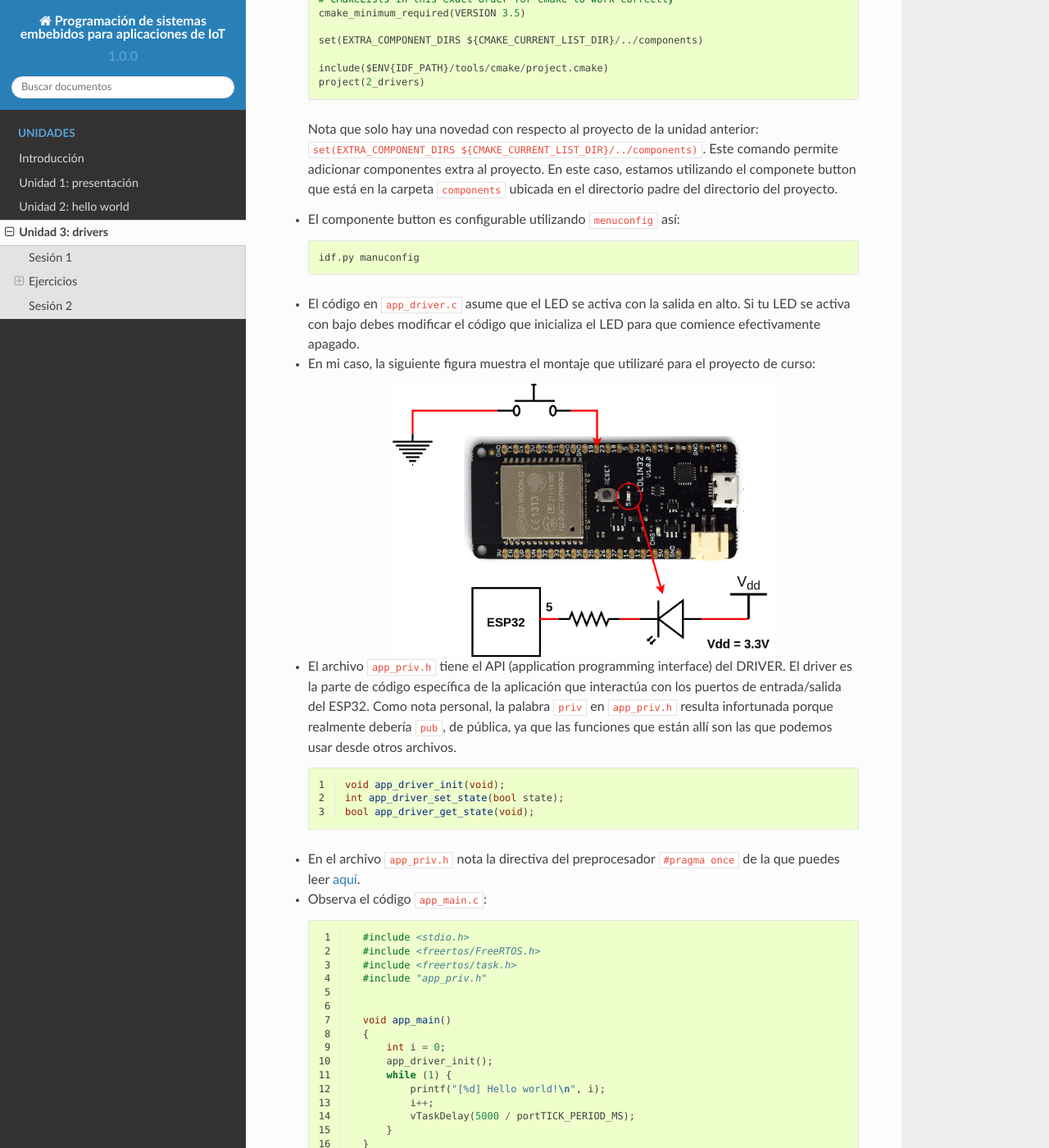
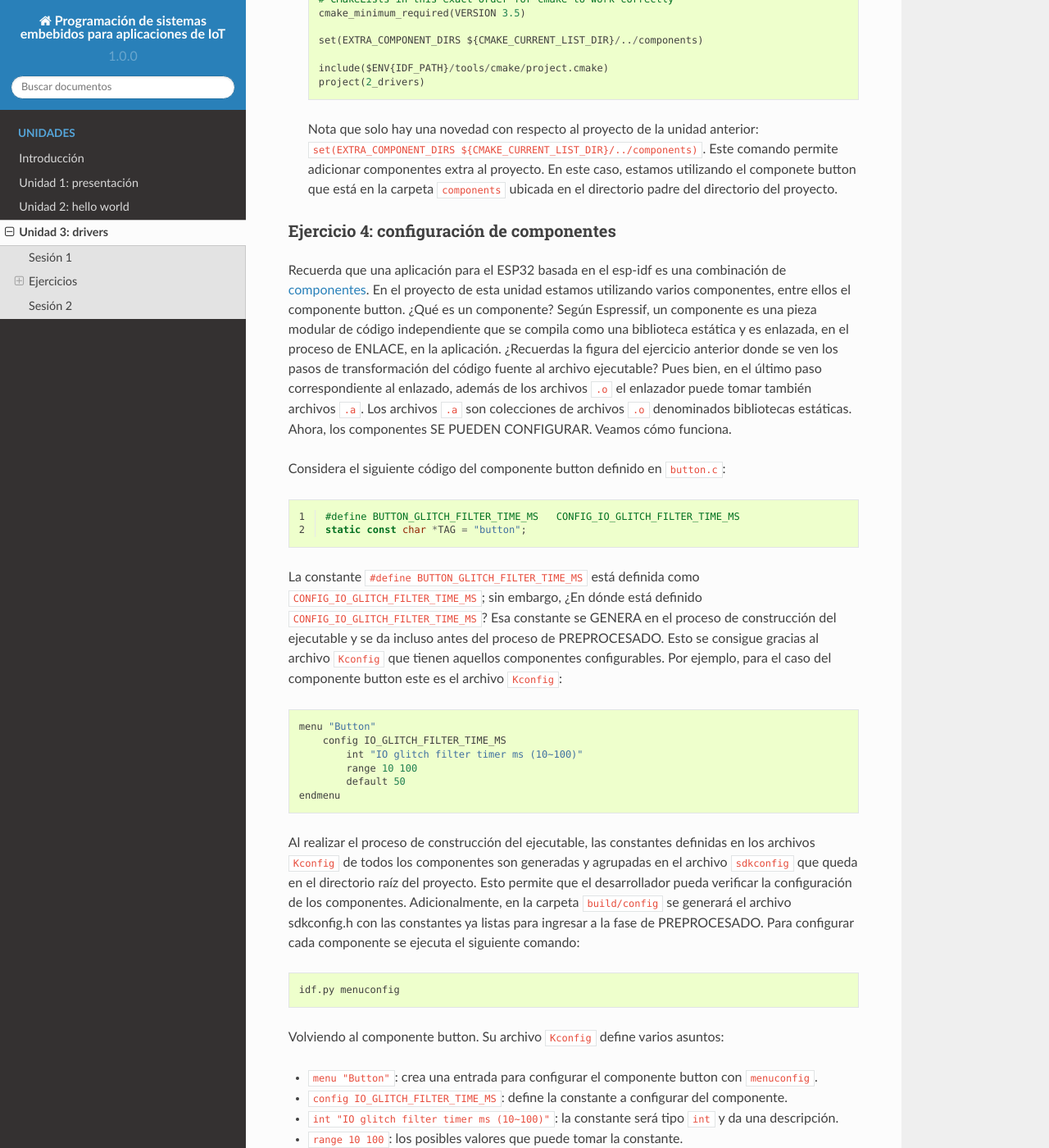
Before and after one commit to juanferfranco/espiot, a Sphinx documentation site: the page built from docs/_unidad3/unidad3.rst, in a window 1280 px wide and 1400 px high, scrolled down 9230 px. Shown: the whole window at 82% size. Built offline with Sphinx 7.4.7 and the Read the Docs theme 2.0.0, drawn with Linux system fonts in a browser that asks for light colours; some of the changed text lies outside the part shown.

Commit message:
add exercise 4

```diff
--- a/docs/_unidad3/unidad3.rst
+++ b/docs/_unidad3/unidad3.rst
@@ -462,11 +462,89 @@ Hagamos una exploración de partes del proyecto ``2_drivers``:
   el componete button que está en la carpeta ``components`` ubicada en el directorio
   padre del directorio del proyecto.
 
-* El componente button es configurable utilizando ``menuconfig`` así:
 
-  .. code-block:: bash
+Ejercicio 4: configuración de componentes
+^^^^^^^^^^^^^^^^^^^^^^^^^^^^^^^^^^^^^^^^^^
 
-      idf.py manuconfig
+Recuerda que una aplicación para el ESP32 basada en el esp-idf es una combinación de
+`componentes <https://docs.espressif.com/projects/esp-idf/en/stable/esp32/api-guides/build-system.html#overview>`__. En
+el proyecto de esta unidad estamos utilizando varios componentes, entre ellos el componente button. ¿Qué es un
+componente? Según Espressif, un componente es una pieza modular de código independiente que se compila como una biblioteca
+estática y es enlazada, en el proceso de ENLACE, en la aplicación. ¿Recuerdas la figura del ejercicio anterior donde
+se ven los pasos de transformación del código fuente al archivo ejecutable? Pues bien, en el último paso correspondiente al enlazado,
+además de los archivos ``.o`` el enlazador puede tomar también archivos ``.a``. Los archivos ``.a`` son colecciones
+de archivos ``.o`` denominados bibliotecas estáticas. Ahora, los componentes SE PUEDEN CONFIGURAR. Veamos cómo funciona.
+
+
+Considera el siguiente código del componente button definido en ``button.c``:
+
+.. code-block:: c
+    :linenos:
+
+    #define BUTTON_GLITCH_FILTER_TIME_MS   CONFIG_IO_GLITCH_FILTER_TIME_MS
+    static const char *TAG = "button";
+
+La constante ``#define BUTTON_GLITCH_FILTER_TIME_MS`` está definida como ``CONFIG_IO_GLITCH_FILTER_TIME_MS``; sin embargo,
+¿En dónde está definido ``CONFIG_IO_GLITCH_FILTER_TIME_MS``? Esa constante se GENERA en el proceso de construcción
+del ejecutable y se da incluso antes del proceso de PREPROCESADO. Esto se consigue gracias al archivo ``Kconfig`` que tienen
+aquellos componentes configurables. Por ejemplo, para el caso del componente button este es el archivo  ``Kconfig``:
+
+.. code-block:: bash
+
+    menu "Button"
+        config IO_GLITCH_FILTER_TIME_MS
+            int "IO glitch filter timer ms (10~100)"
+            range 10 100
+            default 50
+    endmenu
+
+Al realizar el proceso de construcción del ejecutable, las constantes definidas en los archivos ``Kconfig`` de todos
+los componentes son generadas y agrupadas en el archivo ``sdkconfig`` que queda en el directorio raíz del proyecto.
+Esto permite que el desarrollador pueda verificar la configuración de los componentes. Adicionalmente, en la carpeta ``build/config``
+se generará el archivo sdkconfig.h con las constantes ya listas para ingresar a la fase de PREPROCESADO. Para configurar
+cada componente se ejecuta el siguiente comando:
+
+.. code-block:: bash
+
+    idf.py menuconfig
+
+Volviendo al componente button. Su archivo ``Kconfig`` define varios asuntos:
+
+* ``menu "Button"``: crea una entrada para configurar el componente button con ``menuconfig``.
+* ``config IO_GLITCH_FILTER_TIME_MS``: define la constante a configurar del componente.
+* ``int "IO glitch filter timer ms (10~100)"``: la constante será tipo ``int`` y da una descripción.
+* ``range 10 100``: los posibles valores que puede tomar la constante.
+* ``default 50``: es el valor que tendrá por defecto la constante si no se configura.
+
+Luego de configurar así quedan parte de los archivos.
+
+``sdkconfig``:
+
+.. code-block:: bash
+
+    ...
+    #
+    # Button
+    #
+    CONFIG_IO_GLITCH_FILTER_TIME_MS=50
+    # end of Button
+
+
+``sdkconfig.h``:
+
+.. code-block:: bash
+
+    ...
+
+    #define CONFIG_WIFI_PROV_AUTOSTOP_TIMEOUT 30
+    #define CONFIG_WPA_MBEDTLS_CRYPTO 1
+
+    #define CONFIG_IO_GLITCH_FILTER_TIME_MS 50
+
+    #define CONFIG_AWS_IOT_MQTT_HOST ""
+    #define CONFIG_AWS_IOT_MQTT_PORT 8883
+    ...
+
 
 * El código en ``app_driver.c`` asume que el LED se activa con la salida en alto. Si tu
   LED se activa con bajo debes modificar el código que inicializa el LED para que comience
```
